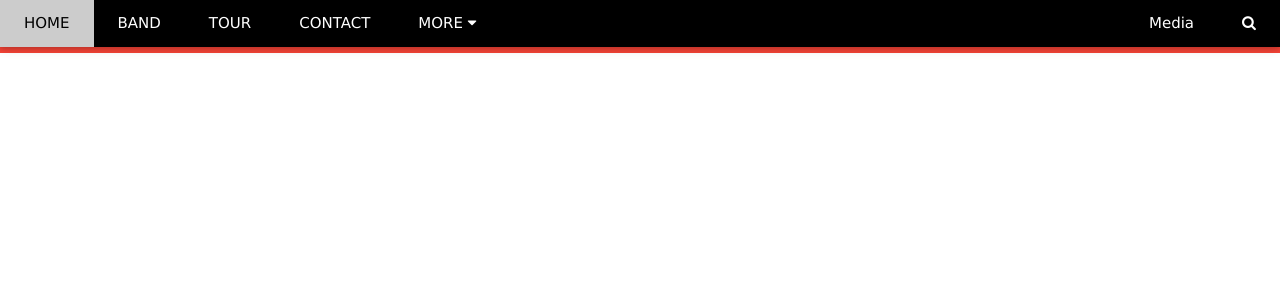
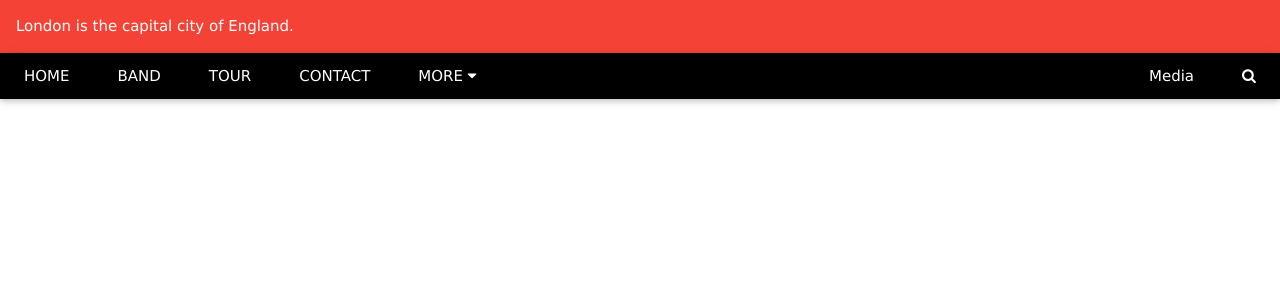
Before and after one commit to mrubyz/test, a Jekyll site: the page built from index.md, in a window 1280 px wide. Shown: the top 300 px of the page. Built offline with Jekyll 4.4.1, drawn with Linux system fonts in a browser that asks for light colours.

Commit message:
Update nav.html

```diff
--- a/_includes/nav.html
+++ b/_includes/nav.html
@@ -1,5 +1,5 @@
-<div class="w3-top">
-  <div class="w3-bar w3-black w3-card">
+<div >
+     <div class="w3-bar w3-black w3-card">
     <a class="w3-bar-item w3-button w3-padding-large w3-hide-medium w3-hide-large w3-right" href="javascript:void(0)" onclick="myFunction()" title="Toggle Navigation Menu"><i class="fa fa-bars"></i></a>
     <a href="#" class="w3-bar-item w3-button w3-padding-large">HOME</a>
     <a href="#band" class="w3-bar-item w3-button w3-padding-large w3-hide-small">BAND</a>
```
